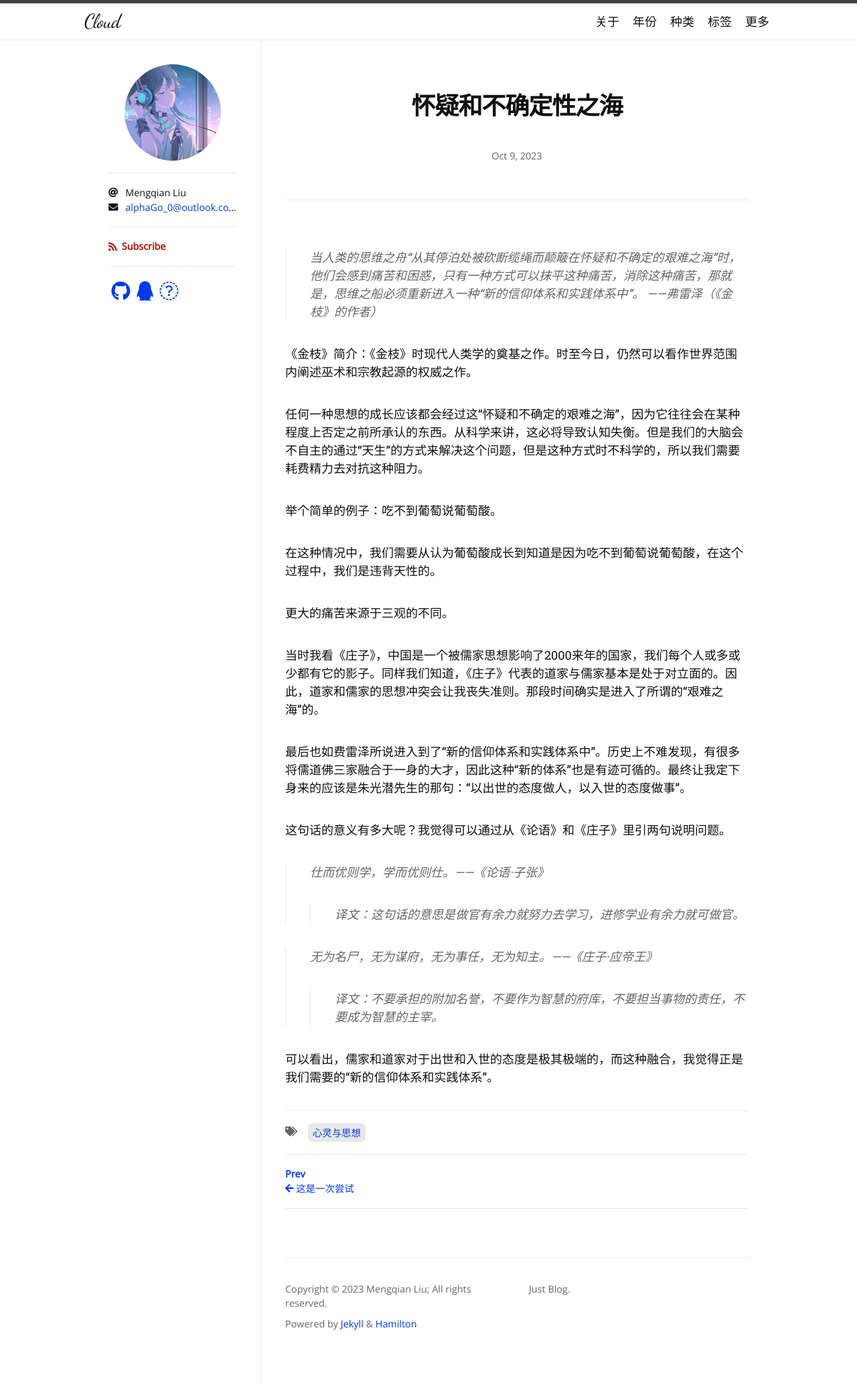
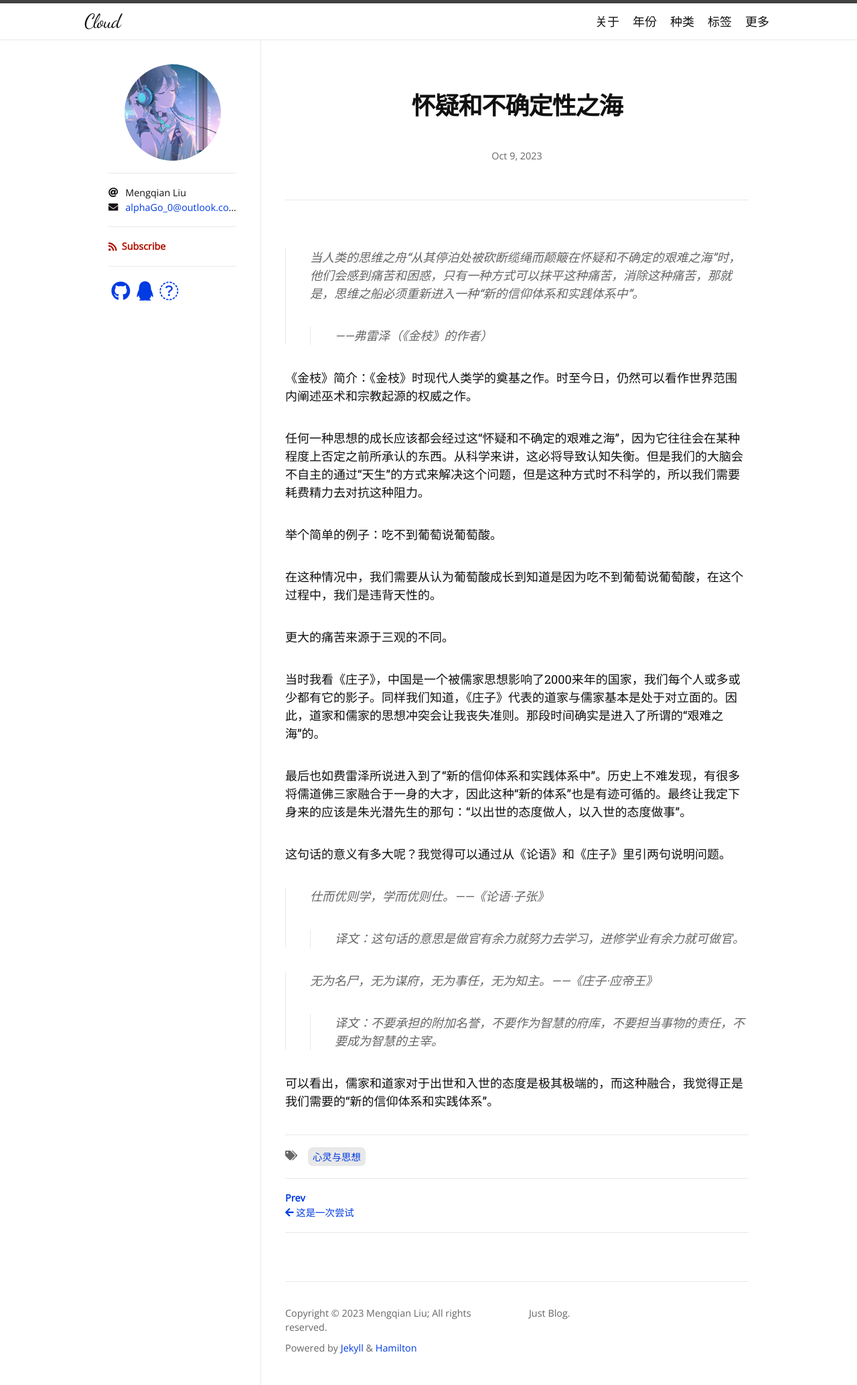
Before and after one commit to cloud-windl/cloud-windl.github.io, a Jekyll site: the page built from _posts/2023-10-09--怀疑和不确定性之海.md, in a window 1280 px wide. Shown: the whole page at 67% size. Built offline with Jekyll 4.4.1, drawn with Linux system fonts in a browser that asks for light colours; nearby versions of some CDN libraries; some web fonts are replaced.

```diff
--- a/_posts/2023-10-09--怀疑和不确定性之海.md
+++ b/_posts/2023-10-09--怀疑和不确定性之海.md
@@ -4,8 +4,8 @@ title: 怀疑和不确定性之海
 tags: [心灵与思想]
 ---
 
->当人类的思维之舟“从其停泊处被砍断缆绳而颠簸在怀疑和不确定的艰难之海”时，他们会感到痛苦和困惑，只有一种方式可以抹平这种痛苦，消除这种痛苦，那就是，思维之船必须重新进入一种“新的信仰体系和实践体系中”。
->——弗雷泽（《金枝》的作者）
+>  当人类的思维之舟“从其停泊处被砍断缆绳而颠簸在怀疑和不确定的艰难之海”时，他们会感到痛苦和困惑，只有一种方式可以抹平这种痛苦，消除这种痛苦，那就是，思维之船必须重新进入一种“新的信仰体系和实践体系中”。
+>>  ——弗雷泽（《金枝》的作者）
 
 《金枝》简介：《金枝》时现代人类学的奠基之作。时至今日，仍然可以看作世界范围内阐述巫术和宗教起源的权威之作。
 
```
